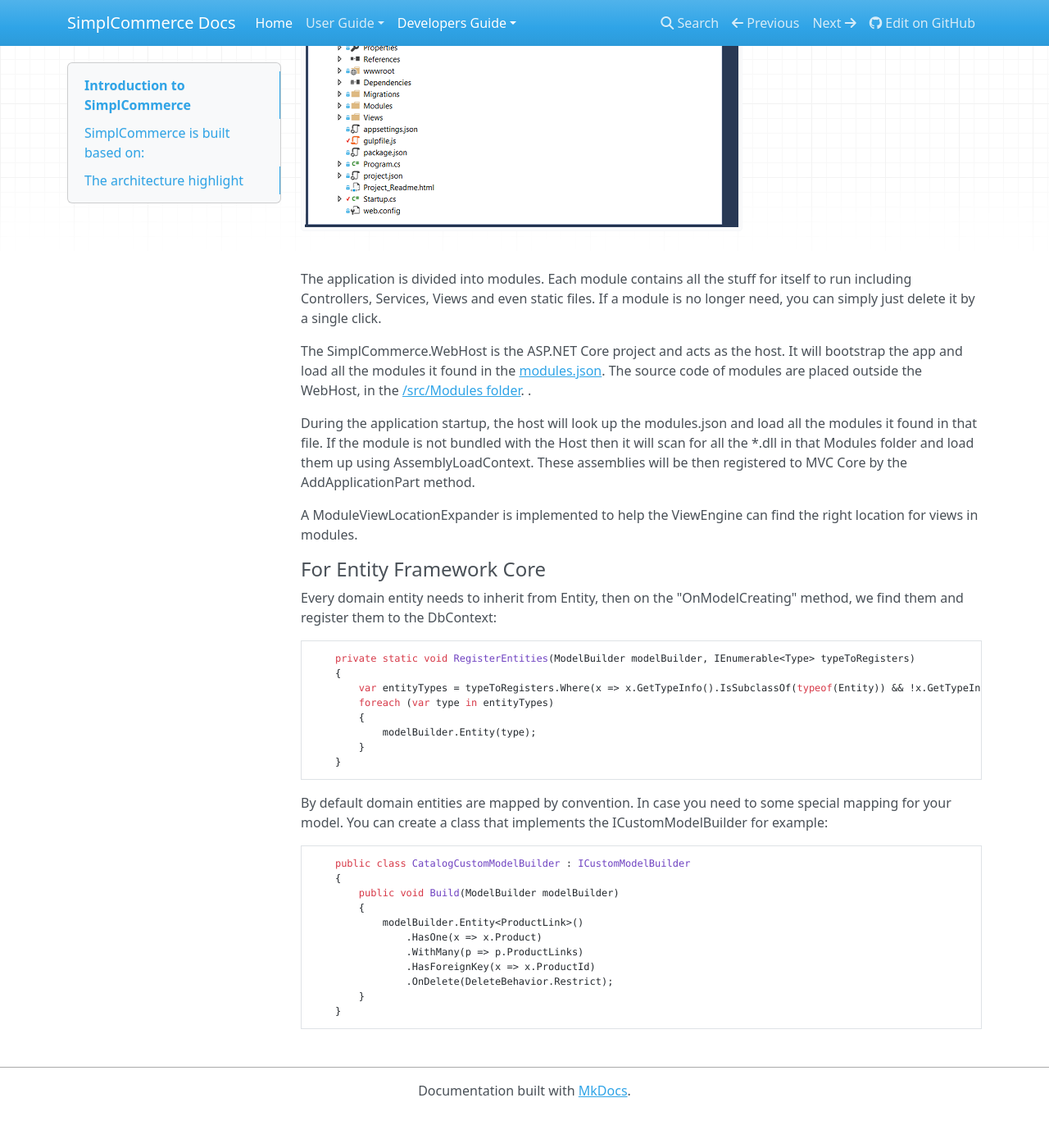
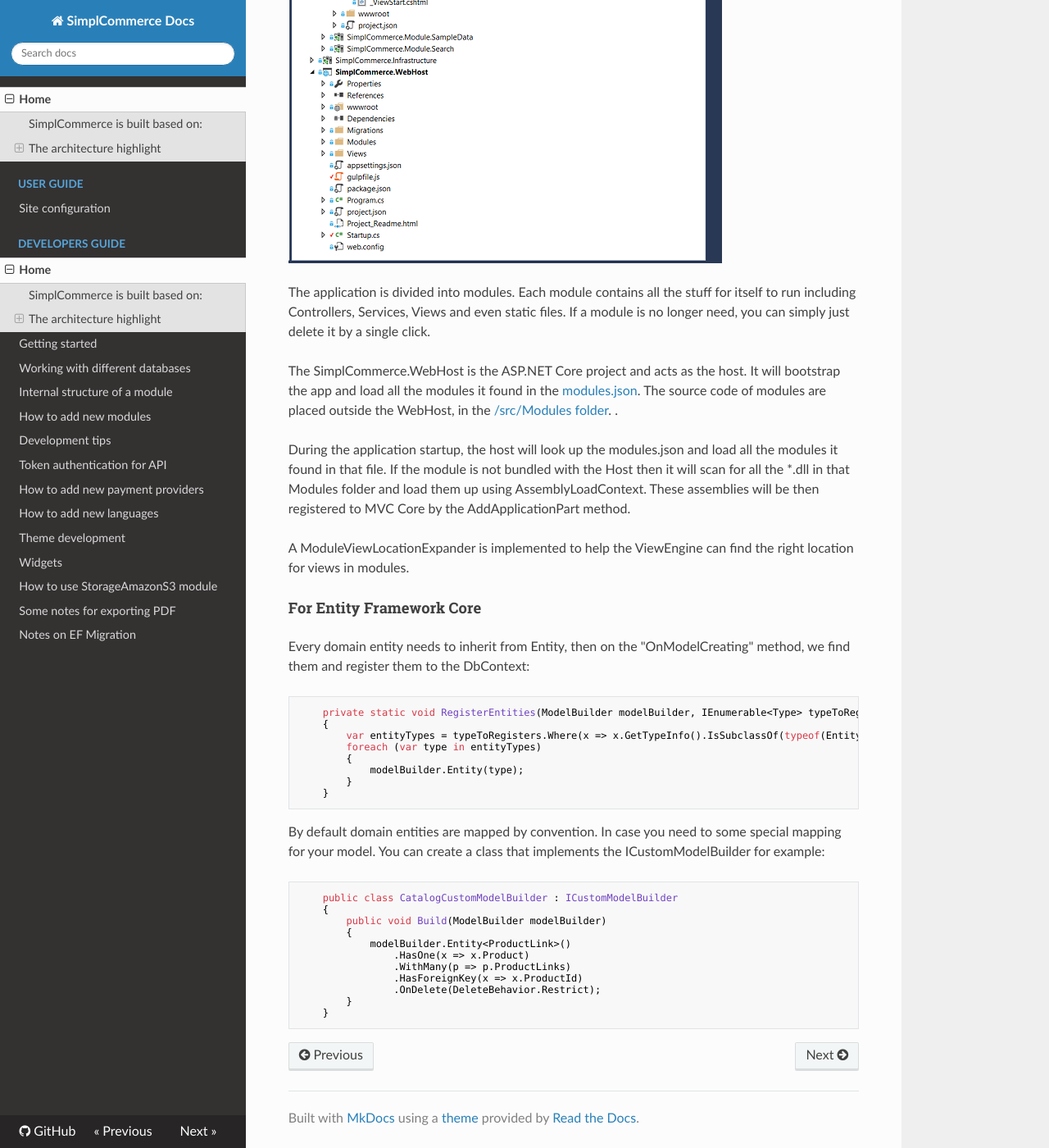
Before and after one commit to simplcommerce/docs, an MkDocs documentation site: the page built from docs/index.md, in a window 1280 px wide and 1400 px high, scrolled down 868 px. Shown: the whole window at 82% size. Built offline with MkDocs 1.6.1, drawn with Linux system fonts in a browser that asks for light colours; nearby versions of some CDN libraries; before the commit the page ends 2226 px from its top, so only the background shows below that; some of the changed text lies outside the part shown.

Commit message:
Revert "try to fix nav"
This reverts commit a28aea70fe9ea011f78603f29911e237a143119f.

```diff
--- a/mkdocs.yml
+++ b/mkdocs.yml
@@ -1,8 +1,7 @@
 site_name: SimplCommerce Docs
+theme: readthedocs
 repo_url: https://github.com/simplcommerce/docs
 google_analytics: ['UA-78132767-3', 'docs.simplcommerce.com']
-theme:
-    name: mkdocs
 nav:
     - Home: index.md
     - User Guide:
```
